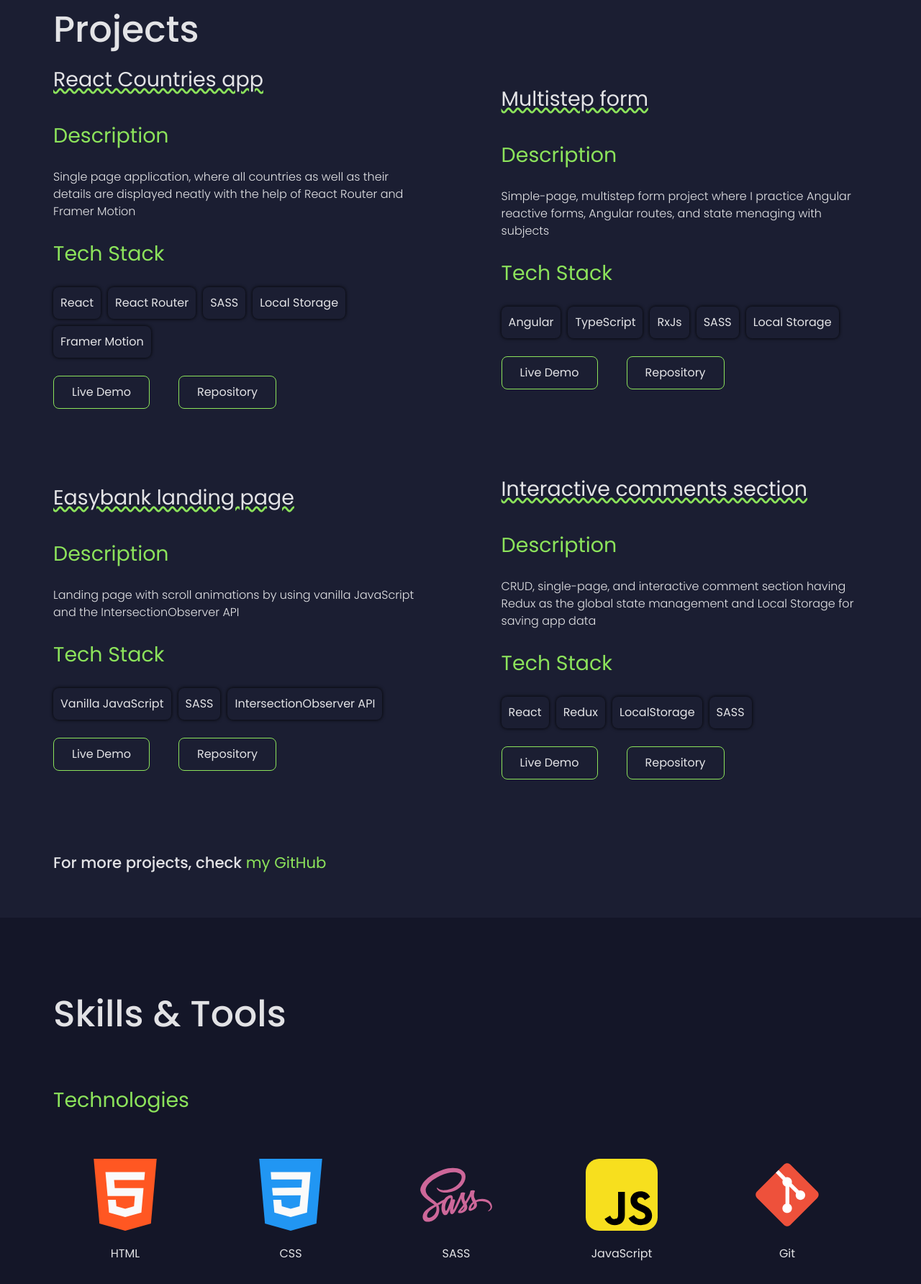
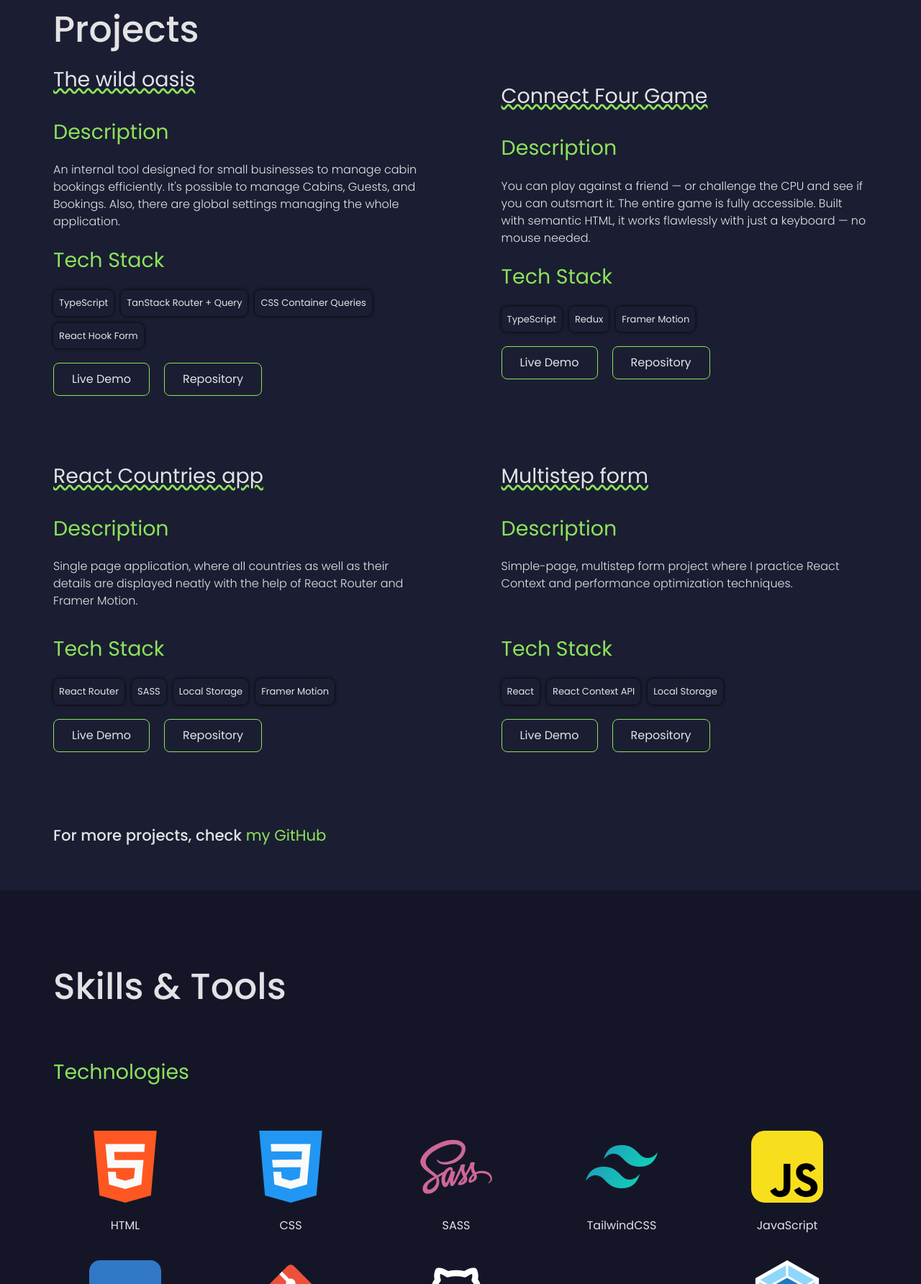
Before and after one commit to isaacnovaes/portfolio, a website: page index.html in a window 1280 px wide. Shown: the part 1016-2800 px from the top of the page at 72% size. Drawn offline with Linux system fonts and the light colour scheme.

Commit message:
Update portfolio with new projects and skills

```diff
--- a/index.html
+++ b/index.html
@@ -86,14 +86,14 @@
 					I'm<span> Isaac Novaes</span>, a Frontend Developer
 				</h1>
 				<p class="description">
-					Experienced in Angular and React. Adept at delivering tailored
-					solutions for prominent clients such as Comarch, AXA Assurance Luxembourg,
-					Swiss Life, Orange, and T-Mobile.
+					Experienced in React. Adept at delivering tailored solutions for
+					prominent clients such as Comarch, AXA Assurance Luxembourg, Swiss
+					Life, Orange, and T-Mobile.
 				</p>
 				<p class="description">
-					Proficient in utilizing SASS, TypeScript, RxJs, Redux, and Jest to
-					architect and implement scalable web views and components, enhancing
-					user experience.
+					Proficient in utilizing SASS, TailwindCSS, TypeScript, Redux, and Jest
+					to architect and implement scalable web views and components,
+					enhancing user experience.
 				</p>
 				<p class="description">
 					Collaborative team player with a strong focus on seamless integration
@@ -112,16 +112,76 @@
 
 				<div class="projects-main-container">
 					<div class="project">
+						<h2>The wild oasis</h2>
+						<h2>Description</h2>
+						<p>
+							An internal tool designed for small businesses to manage cabin
+							bookings efficiently. It's possible to manage Cabins, Guests, and
+							Bookings. Also, there are global settings managing the whole
+							application.
+						</p>
+						<h2>Tech Stack</h2>
+						<div class="tech-stack">
+							<span>TypeScript</span>
+							<span>TanStack Router + Query</span>
+							<span>CSS Container Queries</span>
+							<span>React Hook Form</span>
+						</div>
+
+						<div class="project-sources">
+							<a
+								href="https://the-wild-oasis-isaac.netlify.app/login"
+								target="_blank"
+								>Live Demo</a
+							>
+							<a
+								href="https://github.com/isaacnovaes/the-wild-oasis"
+								target="_blank"
+								>Repository</a
+							>
+						</div>
+					</div>
+
+					<div class="project">
+						<h2>Connect Four Game</h2>
+						<h2>Description</h2>
+						<p>
+							You can play against a friend — or challenge the CPU and see if
+							you can outsmart it. The entire game is fully accessible. Built
+							with semantic HTML, it works flawlessly with just a keyboard — no
+							mouse needed.
+						</p>
+						<h2>Tech Stack</h2>
+						<div class="tech-stack">
+							<span>TypeScript</span>
+							<span>Redux</span>
+							<span>Framer Motion</span>
+						</div>
+
+						<div class="project-sources">
+							<a
+								href="https://isaac-connect-four-game.netlify.app/"
+								target="_blank"
+								>Live Demo</a
+							>
+							<a
+								href="https://github.com/isaacnovaes/connect-four-game"
+								target="_blank"
+								>Repository</a
+							>
+						</div>
+					</div>
+
+					<div class="project">
 						<h2>React Countries app</h2>
 						<h2>Description</h2>
 						<p>
 							Single page application, where all countries as well as their
 							details are displayed neatly with the help of React Router and
-							Framer Motion
+							Framer Motion.
 						</p>
 						<h2>Tech Stack</h2>
 						<div class="tech-stack">
-							<span>React</span>
 							<span>React Router</span>
 							<span>SASS</span>
 							<span>Local Storage</span>
@@ -146,82 +206,24 @@
 						<h2>Multistep form</h2>
 						<h2>Description</h2>
 						<p>
-							Simple-page, multistep form project where I practice Angular reactive forms, Angular routes, and state menaging with subjects
+							Simple-page, multistep form project where I practice React Context
+							and performance optimization techniques.
 						</p>
 						<h2>Tech Stack</h2>
 						<div class="tech-stack">
-							<span>Angular</span>
-							<span>TypeScript</span>
-							<span>RxJs</span>
-							<span>SASS</span>
+							<span>React</span>
+							<span>React Context API</span>
 							<span>Local Storage</span>
 						</div>
 
 						<div class="project-sources">
 							<a
-								href="https://angular-multistep-form.netlify.app/"
+								href="https://react-multi-step-form-fem.netlify.app/"
 								target="_blank"
 								>Live Demo</a
 							>
 							<a
-								href="https://github.com/isaacnovaes/multi-step-form"
-								target="_blank"
-								>Repository</a
-							>
-						</div>
-					</div>
-
-					<div class="project">
-						<h2>Easybank landing page</h2>
-						<h2>Description</h2>
-						<p>
-							Landing page with scroll animations by using vanilla JavaScript
-							and the IntersectionObserver API
-						</p>
-						<h2>Tech Stack</h2>
-						<div class="tech-stack">
-							<span>Vanilla JavaScript</span>
-							<span>SASS</span>
-							<span>IntersectionObserver API</span>
-						</div>
-
-						<div class="project-sources">
-							<a
-								href="https://easybank-landing-page-isaac.netlify.app/"
-								target="_blank"
-								>Live Demo</a
-							>
-							<a
-								href="https://github.com/isaacnovaes/easybank-landing-page"
-								target="_blank"
-								>Repository</a
-							>
-						</div>
-					</div>
-
-					<div class="project">
-						<h2>Interactive comments section</h2>
-						<h2>Description</h2>
-						<p>
-							CRUD, single-page, and interactive comment section having Redux as
-							the global state management and Local Storage for saving app data
-						</p>
-						<h2>Tech Stack</h2>
-						<div class="tech-stack">
-							<span>React</span>
-							<span>Redux</span>
-							<span>LocalStorage</span>
-							<span>SASS</span>
-						</div>
-
-						<div class="project-sources">
-							<a
-								href="https://interactive-comment-section-isaac.netlify.app/"
-								target="_blank"
-								>Live Demo</a
-							>
-							<a
-								href="https://github.com/isaacnovaes/react-interactive-comments-section"
+								href="https://github.com/isaacnovaes/multi-step-form-fm"
 								target="_blank"
 								>Repository</a
 							>
@@ -277,10 +279,30 @@
 							<img
 								height="100"
 								width="200"
+								src="./assets/tailwindcss-icon.svg"
+								alt="TailwindCSS icon"
+							/>
+							<p>TailwindCSS</p>
+						</div>
+
+						<div class="skill">
+							<img
+								height="100"
+								width="200"
 								src="./assets/js.svg"
 								alt="JavaScript icon"
 							/>
 							<p>JavaScript</p>
+						</div>
+
+						<div class="skill">
+							<img
+								height="100"
+								width="200"
+								src="./assets/typescript-icon.svg"
+								alt="TypeScript icon"
+							/>
+							<p>TypeScript</p>
 						</div>
 
 						<div class="skill">
@@ -337,6 +359,16 @@
 							<img
 								height="100"
 								width="200"
+								src="./assets/vite-icon.svg"
+								alt="Vite icon"
+							/>
+							<p>Vite</p>
+						</div>
+
+						<div class="skill">
+							<img
+								height="100"
+								width="200"
 								src="./assets/react-icon.svg"
 								alt="React icon"
 							/>
@@ -355,11 +387,41 @@
 							<img
 								height="100"
 								width="200"
+								src="./assets/jest-icon.svg"
+								alt="Jest icon"
+							/>
+							<p>Jest</p>
+						</div>
+						<div class="skill">
+							<img
+								height="100"
+								width="200"
 								src="./assets/redux-icon.svg"
 								alt="Redux icon"
 							/>
 							<p>Redux</p>
 						</div>
+
+						<div class="skill">
+							<img
+								height="100"
+								width="200"
+								src="./assets/react-query-icon.svg"
+								alt="TanStack Query icon"
+							/>
+							<p>TanStack Query</p>
+						</div>
+
+						<div class="skill">
+							<img
+								height="100"
+								width="200"
+								src="./assets/react-router-icon.svg"
+								alt="React Router icon"
+							/>
+							<p>React Router</p>
+						</div>
+
 						<div class="skill">
 							<img
 								height="100"
@@ -368,15 +430,6 @@
 								alt="Framer motion icon"
 							/>
 							<p>Framer Motion</p>
-						</div>
-						<div class="skill">
-							<img
-								height="100"
-								width="200"
-								src="./assets/typescript-icon.svg"
-								alt="TypeScript icon"
-							/>
-							<p>TypeScript</p>
 						</div>
 
 						<div class="skill">
--- a/stylesheets/layout/_projects.scss
+++ b/stylesheets/layout/_projects.scss
@@ -1,4 +1,4 @@
-@use "../abstracts/mixins";
+@use '../abstracts/mixins';
 
 .projects {
 	background-color: var(--light-dark-bg);
@@ -38,7 +38,7 @@
 				display: flex;
 				flex-direction: column;
 				align-items: flex-start;
-				row-gap: 25px;
+				row-gap: 20px;
 				max-height: 750px;
 
 				opacity: 0; //animation-wise
@@ -64,6 +64,7 @@
 
 				p {
 					font-weight: 300;
+					min-height: 85px;
 				}
 
 				.tech-stack {
@@ -72,19 +73,19 @@
 					column-gap: 10px;
 					row-gap: 10px;
 
-					a,
 					span {
 						color: var(--white);
 						box-shadow: 0 0px 5px rgb(0, 0, 0);
-						padding: 10px;
+						padding: 8px;
 						border-radius: var(--border-radius);
+						font-size: small;
 					}
 				}
 
 				.project-sources {
 					display: flex;
 					justify-content: space-between;
-					column-gap: 10px;
+					column-gap: 20px;
 
 					a {
 						font-size: var(--size-400);
@@ -127,7 +128,6 @@
 
 					.project-sources {
 						justify-content: flex-start;
-						column-gap: 40px;
 					}
 				}
 			}
```
Also changed, not shown: assets/jest-icon.svg (added), assets/react-query-icon.svg (added), assets/react-router-icon.svg (added), assets/tailwindcss-icon.svg (added), assets/vite-icon.svg (added), stylesheets/main.css, 1 other file.
